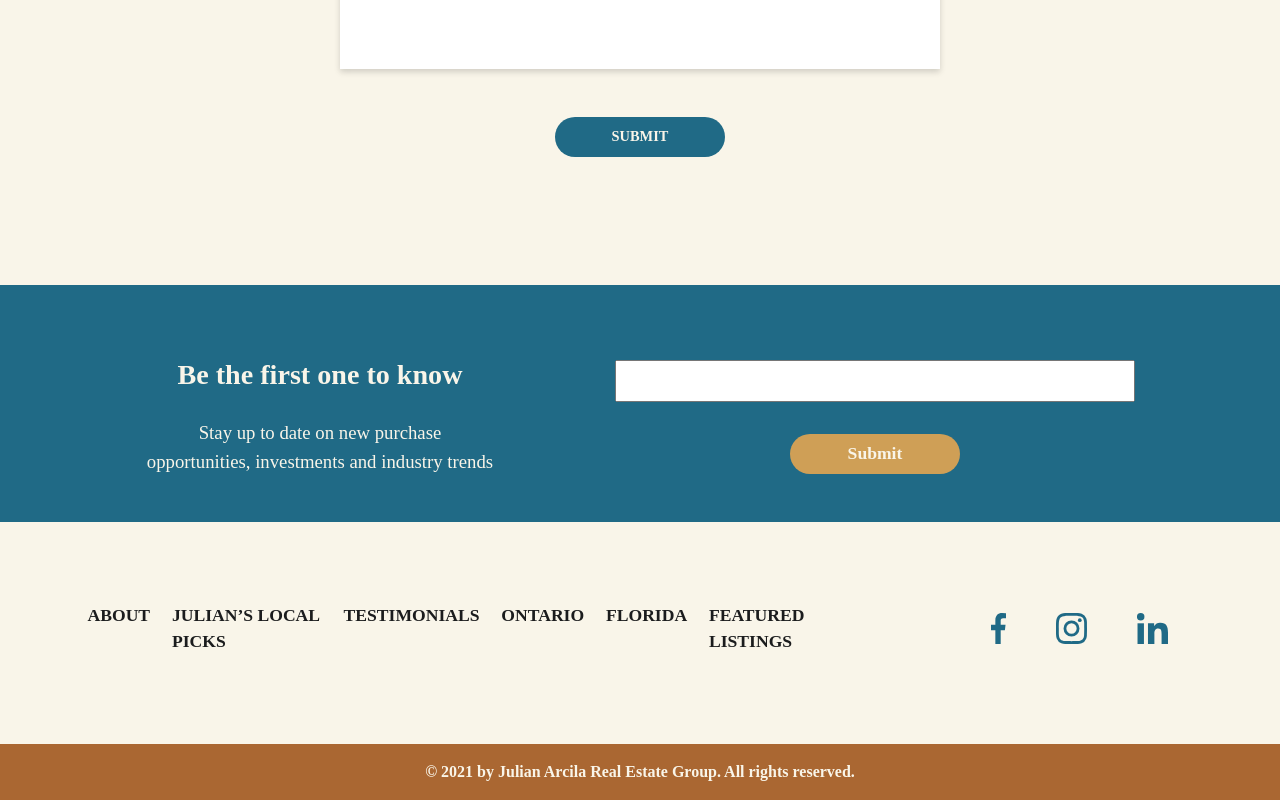
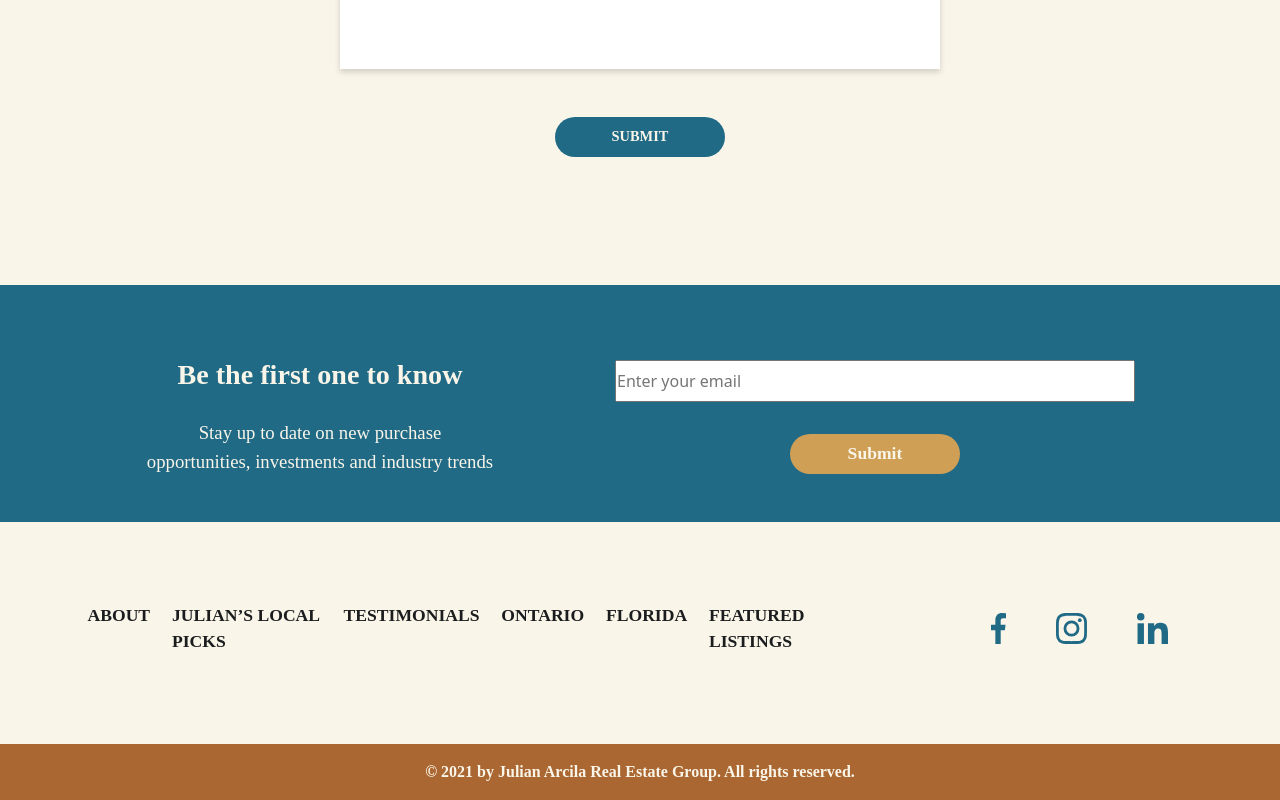
Before and after one commit to Ozmundooo/ja-client, a React (Create React App) app: page /about in a window 1280 px wide. Shown: the part 4021-4821 px from the top of the page. Built offline with nearby package versions, Linux system fonts and the light colour scheme; no server answers; a web font is replaced by a local one; what react-google-maps would draw is missing.

Commit message:
sidebare and emailsignup changes

```diff
--- a/src/Components/EmailSignup/EmailSignup.js
+++ b/src/Components/EmailSignup/EmailSignup.js
@@ -30,7 +30,7 @@ function EmailSignup(props) {
         </p>
       </div>
       <form className='emailSignup__form' onSubmit={(e) => submitHandler(e)}>
-        <input className='emailSignup__input' type="email" name='email' />
+        <input className='emailSignup__input' type="email" name='email' placeholder='Enter your email' />
         <button className='emailSignup__button' type='submit'>Submit</button>
       </form>
     </section>
--- a/src/Components/Sidebar/Sidebar.js
+++ b/src/Components/Sidebar/Sidebar.js
@@ -4,6 +4,7 @@ import './Sidebar.scss';
 
 function Sidebar() {
   return (
+    <>
       <Menu right>
         <Link to='/about' className='header__link'>ABOUT</Link>
         <Link to='/localpicks' className='header__link'>JULIAN'S LOCAL PICKS</Link>
@@ -11,6 +12,7 @@ function Sidebar() {
         <Link to='/florida' className='header__link'>FLORIDA</Link>
         <Link to='/featured' className='header__link'>FEATURED LISTINGS</Link>
       </Menu>
+    </>
   )
 }
 
--- a/src/Components/Sidebar/Sidebar.scss
+++ b/src/Components/Sidebar/Sidebar.scss
@@ -42,3 +42,16 @@
 .bm-overlay {
   background: rgba(0, 0, 0, 0.3);
 }
+
+/* Position and sizing of clickable cross button */
+.bm-cross-button {
+  height: 24px;
+  width: 24px;
+
+}
+
+/* Color/shape of close button cross */
+.bm-cross {
+  background: #000;
+
+}
```
Lines whose indentation alone changed are shown as unchanged.
